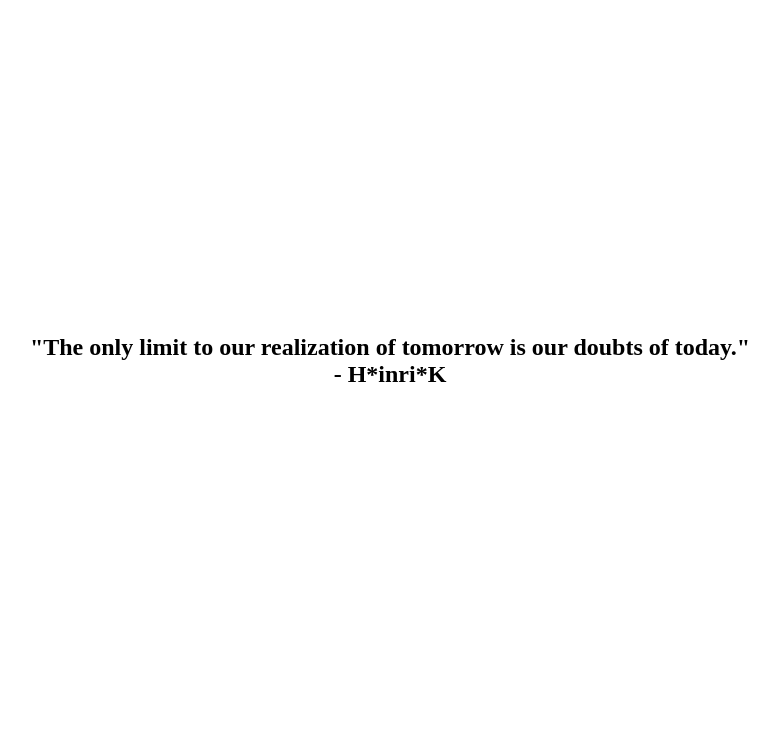
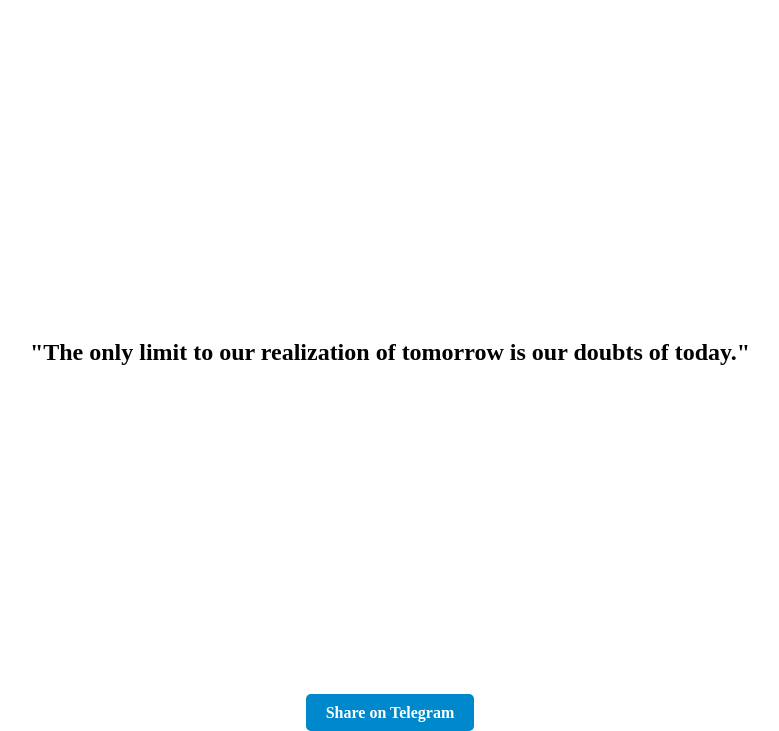
Before and after one commit to Pappakassi/speki, a plain HTML site: page index.html in a window 1280 px wide. Shown: the part 78-809 px from the top of the page, without its empty margins (250-1029 px from the left). Drawn offline with Linux system fonts and the light colour scheme.

Commit message:
added a telegram buttton

```diff
--- a/index.html
+++ b/index.html
@@ -9,6 +9,9 @@
 </head>
 <body>
     <h1>speki.is</h1>
-    <h2 id="quote">"quote of the day"</h2>
+    <h2 id="quote">"quote of the day: "</h2>
+    <div class="share-button">
+        <a id="telegram-share" class="telegram-btn" href="#" target="_blank">Share on Telegram</a>
+    </div>
 </body>
 </html>
--- a/quotes.json
+++ b/quotes.json
@@ -1,22 +1,7 @@
 [
-    {
-        "text": "The only limit to our realization of tomorrow is our doubts of today.",
-        "author": "H*inri*K"
-    },
-    {
-        "text": "In the middle of every difficulty lies opportunity.",
-        "author": "H*inri*K"
-    },
-    {
-        "text": "Do not watch the clock. Do what it does. Keep going.",
-        "author": "H*inri*K"
-    },
-    {
-        "text": "Success is not final, failure is not fatal: It is the courage to continue that counts.",
-        "author": "H*inri*K"
-    },
-    {
-        "text": "Happiness is not something ready-made. It comes from your own actions.",
-        "author": "H*inri*K"
-    }
+    "The only limit to our realization of tomorrow is our doubts of today.",
+    "In the middle of every difficulty lies opportunity.",
+    "Do not watch the clock. Do what it does. Keep going.",
+    "Success is not final, failure is not fatal: It is the courage to continue that counts.",
+    "Happiness is not something ready-made. It comes from your own actions."
 ]
--- a/script.js
+++ b/script.js
@@ -1,9 +1,13 @@
-fetch('quotes.json')
+    fetch('quotes.json')
     .then(response => response.json())
     .then(quotes => {
         const today = new Date();
         const index = today.getDate() % quotes.length;
         const quote = quotes[index];
-        document.getElementById("quote").innerHTML = `"${quote.text}"<br> - ${quote.author}`;
+        document.getElementById("quote").innerText = `"${quote}"`;
+
+        // Update Telegram share link
+        const telegramShareLink = `https://t.me/share/url?text=${encodeURIComponent(quote)}`;
+        document.getElementById("telegram-share").href = telegramShareLink;
     })
     .catch(error => console.error('Error loading quotes:', error));
--- a/styles.css
+++ b/styles.css
@@ -14,3 +14,16 @@ h1 {
     margin: auto 0;
     text-align: center;
 }
+
+.telegram-btn {
+    background-color: #0088cc;
+    color: white;
+    padding: 10px 20px;
+    text-decoration: none;
+    border-radius: 5px;
+    font-weight: bold;
+}
+
+.telegram-btn:hover {
+    background-color: #007bb5;
+}
```
